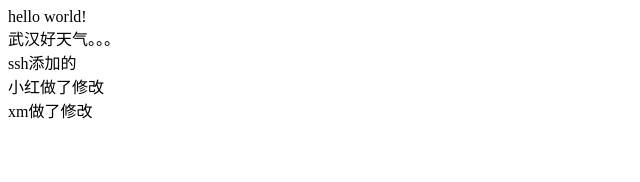
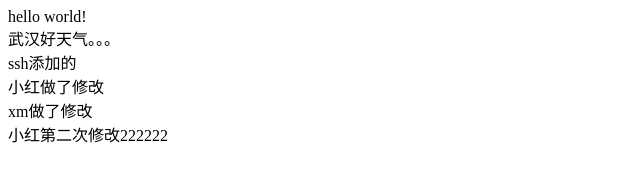
Before and after one commit to qiyuelqc/test88, a plain HTML site: page index.html in a window 1280 px wide. Shown: the whole page, without its empty margins (0-640 px from the left). Drawn offline with Linux system fonts and the light colour scheme.

Commit message:
小红2次修改22222

```diff
--- a/index.html
+++ b/index.html
@@ -14,6 +14,7 @@
     小红做了修改
     <br/>
     xm做了修改
-
+	<br>
+	小红第二次修改222222
 </body>
 </html>
```
